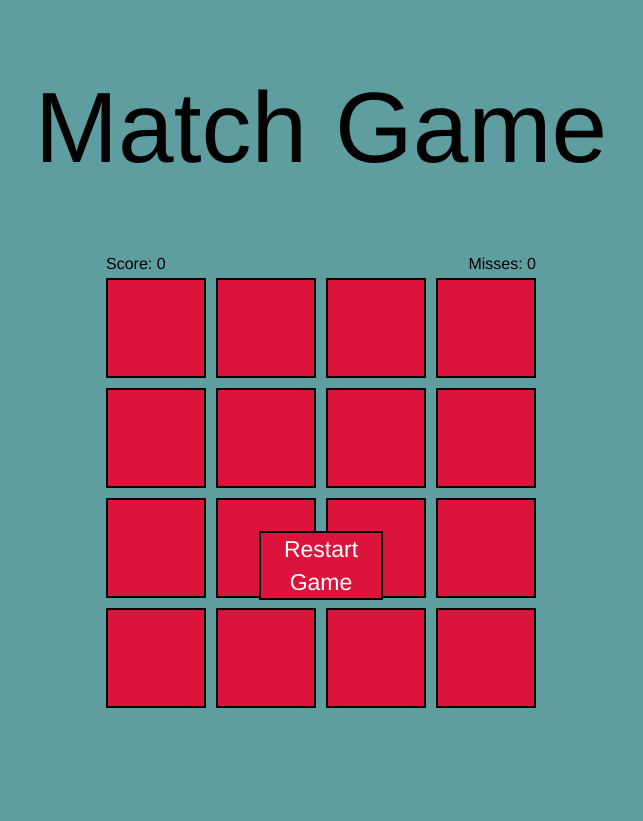
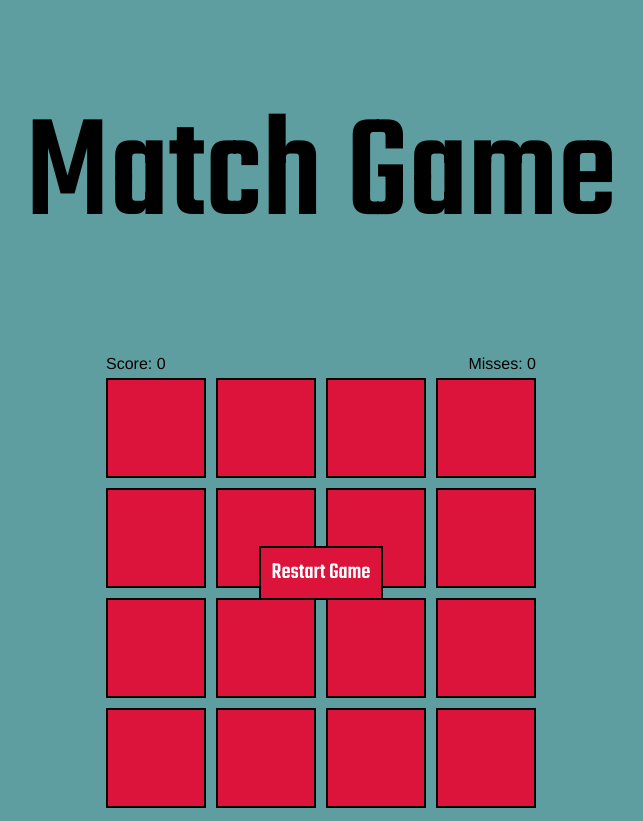
Before and after one commit to austinolsen/Memory-Game, a PHP site: page / in a window 1280 px wide. Shown: the whole page, without its empty margins (319-962 px from the left). Before the commit the page ends 708 px from the top, so only its background shows below. Run offline with PHP 8.4, Linux system fonts and the light colour scheme.

Commit message:
a little more styling and new fonts

```diff
--- a/index.html
+++ b/index.html
@@ -3,6 +3,7 @@
 <head>
   <meta charset="UTF-8">
   <meta name="viewport" content="width=device-width, initial-scale=1.0">
+  <link href="https://fonts.googleapis.com/css2?family=Teko:wght@500&display=swap" rel="stylesheet">
   <link rel="stylesheet" href="style.css">
   <script src="app.js" charset="utf-8"></script>
   <title>Match Game</title>
--- a/style.css
+++ b/style.css
@@ -6,7 +6,8 @@ body {
 
 header {
   text-align: center;
-  font-size: 100px;
+  font-family: 'Teko', sans-serif;
+  font-size: 150px;
   margin-bottom: 70px;
   margin-top: 70px;
 }
@@ -53,31 +54,34 @@ footer {
 }
 
 .clear#show {
+  font-family: 'Teko', sans-serif;
   background-color: crimson;
   color: white;
-  height: 65px;
+  height: 50px;
   width: 120px;
   border: 2px solid black;
   text-align: center;
   margin: auto;
   font-size: 23px;
   margin-top: 8px;
-  line-height: 31px;
+  line-height: 50px;
 }
 
 .restart {
+  font-family: 'Teko', sans-serif;
   background-color: crimson;
-  height: 65px;
+  height: 50px;
   width: 120px;
   border: 2px solid black;
   text-align: center;
   margin: auto;
   font-size: 23px;
   margin-top: 8px;
-  line-height: 33px;
+  line-height: 50px;
 }
 
 .message {
+  font-family: 'Teko', sans-serif;
   font-size: 40px;
   text-align: center;
   margin-top: 10px;
```
